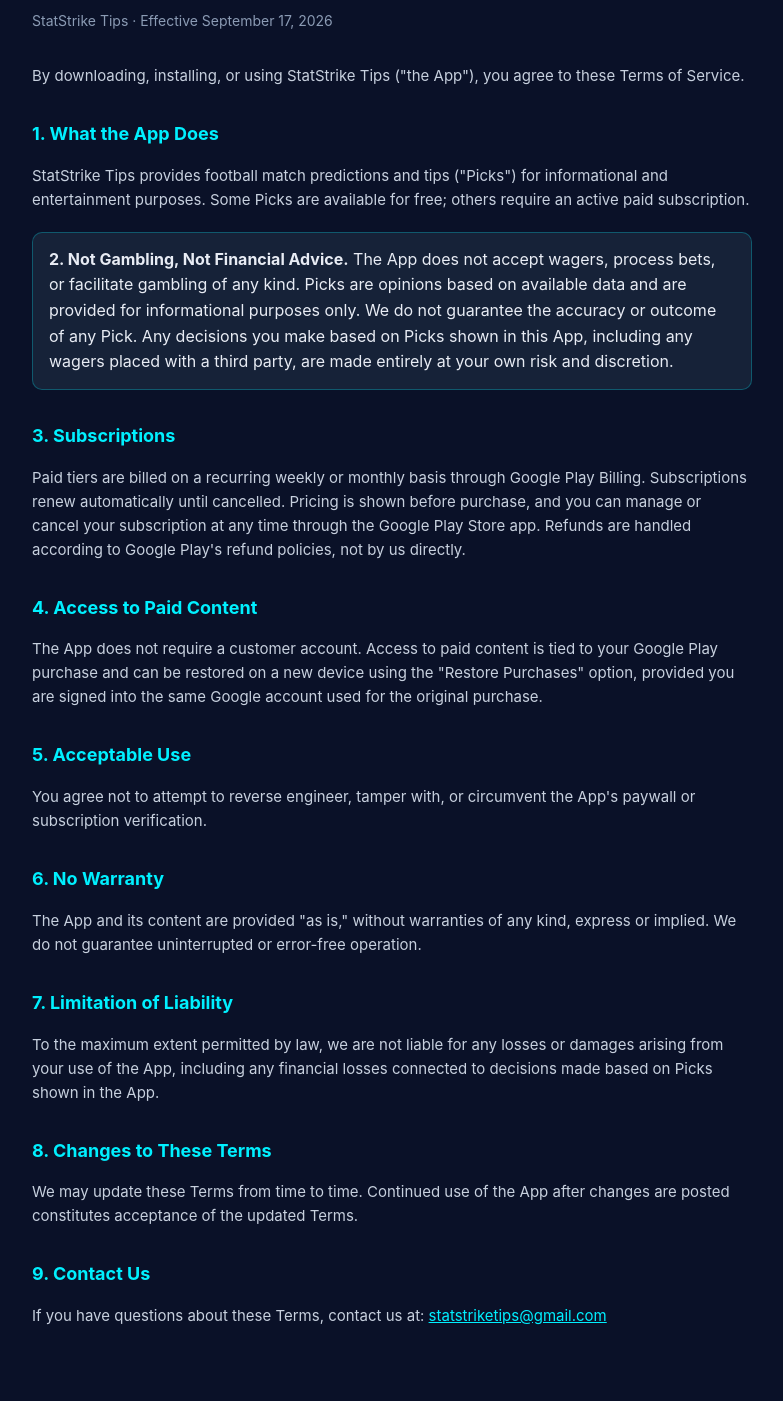
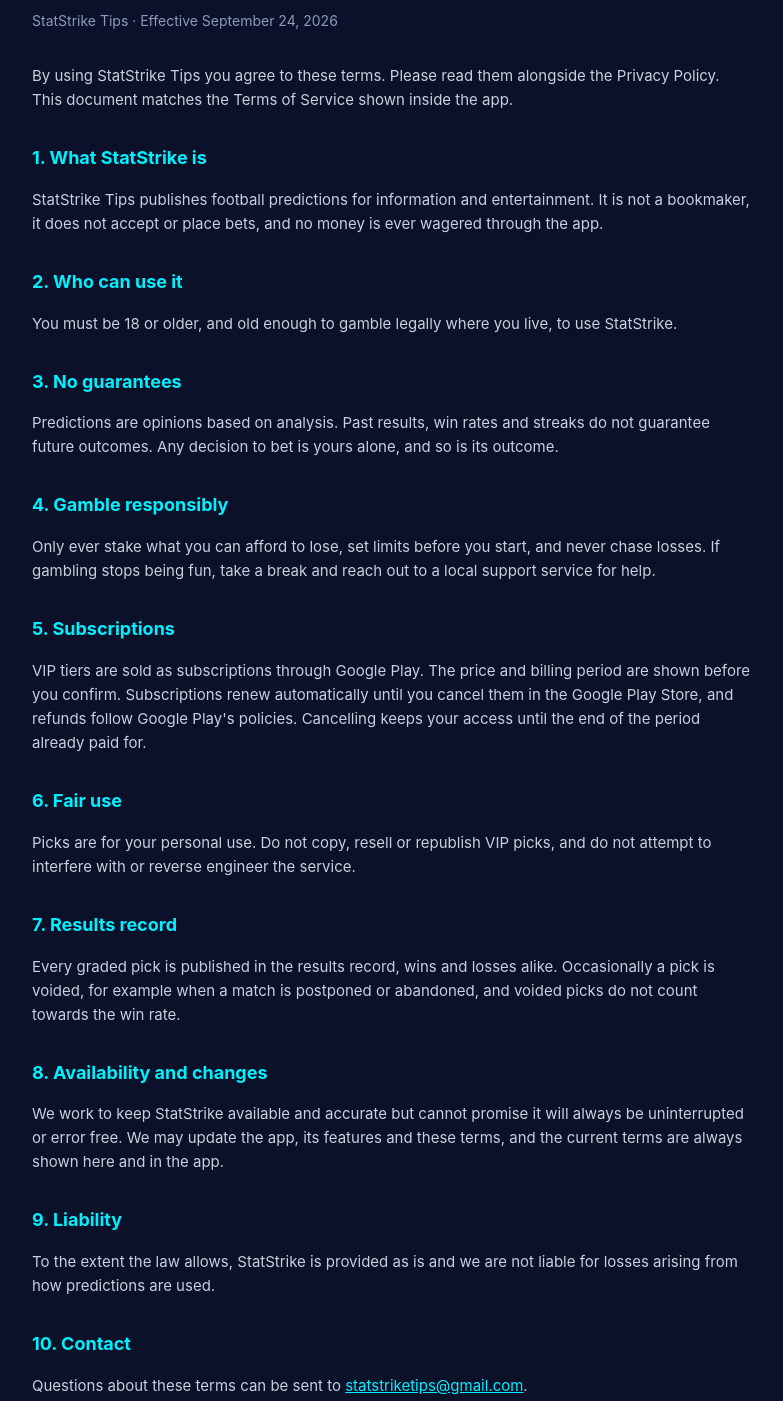
Before and after one commit to barzil-footwear/StatStrike-Legal, a plain HTML site: page terms-of-service.html in a window 1280 px wide. Shown: the part 100-1501 px from the top of the page, without its empty margins (248-1031 px from the left). Drawn offline with Linux system fonts and the light colour scheme.

Commit message:
Sync Terms of Service with in-app version

```diff
--- a/terms-of-service.html
+++ b/terms-of-service.html
@@ -3,7 +3,7 @@
 <head>
 <meta charset="UTF-8">
 <meta name="viewport" content="width=device-width, initial-scale=1.0">
-<title>Terms of Service — StatStrike Tips</title>
+<title>Terms of Service, StatStrike Tips</title>
 <style>
   body { background:#0A1128; color:#E8ECF4; font-family:-apple-system,Segoe UI,Roboto,Arial,sans-serif; max-width:720px; margin:0 auto; padding:32px 20px 80px; line-height:1.6; }
   h1 { color:#FFFFFF; font-size:28px; margin-bottom:4px; }
@@ -11,42 +11,43 @@
   h2 { color:#00F0FF; font-size:18px; margin-top:32px; }
   p, li { color:#C7D0DE; font-size:15px; }
   a { color:#00F0FF; }
-  .callout { background:#162238; border:1px solid #00F0FF44; border-radius:10px; padding:14px 16px; margin:20px 0; }
 </style>
 </head>
 <body>
 <h1>Terms of Service</h1>
-<p class="meta">StatStrike Tips &middot; Effective September 17, 2026</p>
+<p class="meta">StatStrike Tips &middot; Effective September 24, 2026</p>
 
-<p>By downloading, installing, or using StatStrike Tips ("the App"), you agree to these Terms of Service.</p>
+<p>By using StatStrike Tips you agree to these terms. Please read them alongside the Privacy Policy. This document matches the Terms of Service shown inside the app.</p>
 
-<h2>1. What the App Does</h2>
-<p>StatStrike Tips provides football match predictions and tips ("Picks") for informational and entertainment purposes. Some Picks are available for free; others require an active paid subscription.</p>
+<h2>1. What StatStrike is</h2>
+<p>StatStrike Tips publishes football predictions for information and entertainment. It is not a bookmaker, it does not accept or place bets, and no money is ever wagered through the app.</p>
 
-<div class="callout">
-  <strong>2. Not Gambling, Not Financial Advice.</strong> The App does not accept wagers, process bets, or facilitate gambling of any kind. Picks are opinions based on available data and are provided for informational purposes only. We do not guarantee the accuracy or outcome of any Pick. Any decisions you make based on Picks shown in this App, including any wagers placed with a third party, are made entirely at your own risk and discretion.
-</div>
+<h2>2. Who can use it</h2>
+<p>You must be 18 or older, and old enough to gamble legally where you live, to use StatStrike.</p>
 
-<h2>3. Subscriptions</h2>
-<p>Paid tiers are billed on a recurring weekly or monthly basis through Google Play Billing. Subscriptions renew automatically until cancelled. Pricing is shown before purchase, and you can manage or cancel your subscription at any time through the Google Play Store app. Refunds are handled according to Google Play's refund policies, not by us directly.</p>
+<h2>3. No guarantees</h2>
+<p>Predictions are opinions based on analysis. Past results, win rates and streaks do not guarantee future outcomes. Any decision to bet is yours alone, and so is its outcome.</p>
 
-<h2>4. Access to Paid Content</h2>
-<p>The App does not require a customer account. Access to paid content is tied to your Google Play purchase and can be restored on a new device using the "Restore Purchases" option, provided you are signed into the same Google account used for the original purchase.</p>
+<h2>4. Gamble responsibly</h2>
+<p>Only ever stake what you can afford to lose, set limits before you start, and never chase losses. If gambling stops being fun, take a break and reach out to a local support service for help.</p>
 
-<h2>5. Acceptable Use</h2>
-<p>You agree not to attempt to reverse engineer, tamper with, or circumvent the App's paywall or subscription verification.</p>
+<h2>5. Subscriptions</h2>
+<p>VIP tiers are sold as subscriptions through Google Play. The price and billing period are shown before you confirm. Subscriptions renew automatically until you cancel them in the Google Play Store, and refunds follow Google Play's policies. Cancelling keeps your access until the end of the period already paid for.</p>
 
-<h2>6. No Warranty</h2>
-<p>The App and its content are provided "as is," without warranties of any kind, express or implied. We do not guarantee uninterrupted or error-free operation.</p>
+<h2>6. Fair use</h2>
+<p>Picks are for your personal use. Do not copy, resell or republish VIP picks, and do not attempt to interfere with or reverse engineer the service.</p>
 
-<h2>7. Limitation of Liability</h2>
-<p>To the maximum extent permitted by law, we are not liable for any losses or damages arising from your use of the App, including any financial losses connected to decisions made based on Picks shown in the App.</p>
+<h2>7. Results record</h2>
+<p>Every graded pick is published in the results record, wins and losses alike. Occasionally a pick is voided, for example when a match is postponed or abandoned, and voided picks do not count towards the win rate.</p>
 
-<h2>8. Changes to These Terms</h2>
-<p>We may update these Terms from time to time. Continued use of the App after changes are posted constitutes acceptance of the updated Terms.</p>
+<h2>8. Availability and changes</h2>
+<p>We work to keep StatStrike available and accurate but cannot promise it will always be uninterrupted or error free. We may update the app, its features and these terms, and the current terms are always shown here and in the app.</p>
 
-<h2>9. Contact Us</h2>
-<p>If you have questions about these Terms, contact us at: <a href="mailto:statstriketips@gmail.com">statstriketips@gmail.com</a></p>
+<h2>9. Liability</h2>
+<p>To the extent the law allows, StatStrike is provided as is and we are not liable for losses arising from how predictions are used.</p>
+
+<h2>10. Contact</h2>
+<p>Questions about these terms can be sent to <a href="mailto:statstriketips@gmail.com">statstriketips@gmail.com</a>.</p>
 
 </body>
 </html>
```
